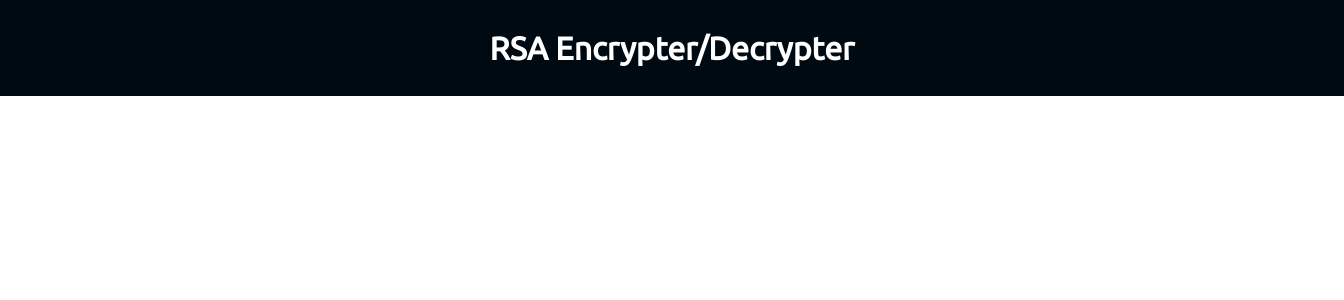
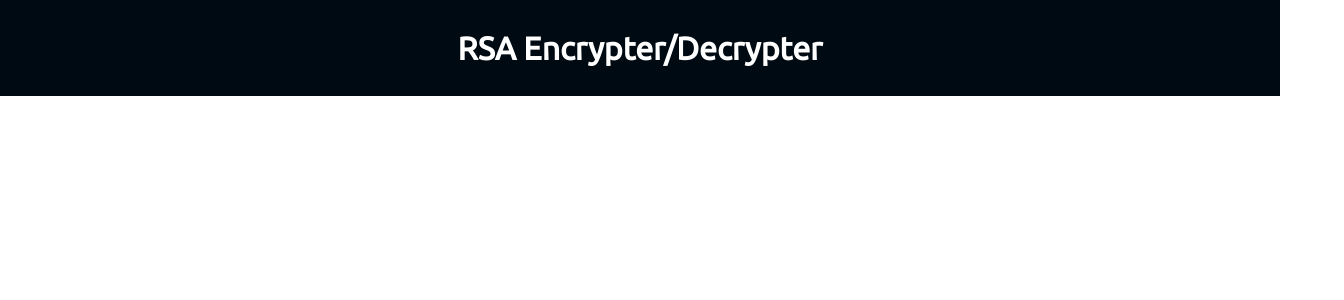
Before and after one commit to shintaroonuma/rsa-project, a React (Create React App) app: page / in a window 1280 px wide. Shown: the top 300 px of the page, 1344 px wide, since content can reach past the window. Built offline with nearby package versions, Linux system fonts and the light colour scheme.

Commit message:
Fix center alignment of Header

```diff
--- a/src/components/Header.module.sass
+++ b/src/components/Header.module.sass
@@ -2,7 +2,6 @@
 
 .header
   padding: 32px
-  width: 100%
   background-color: $color-primary--dark
   color: #ffffff
 
```
